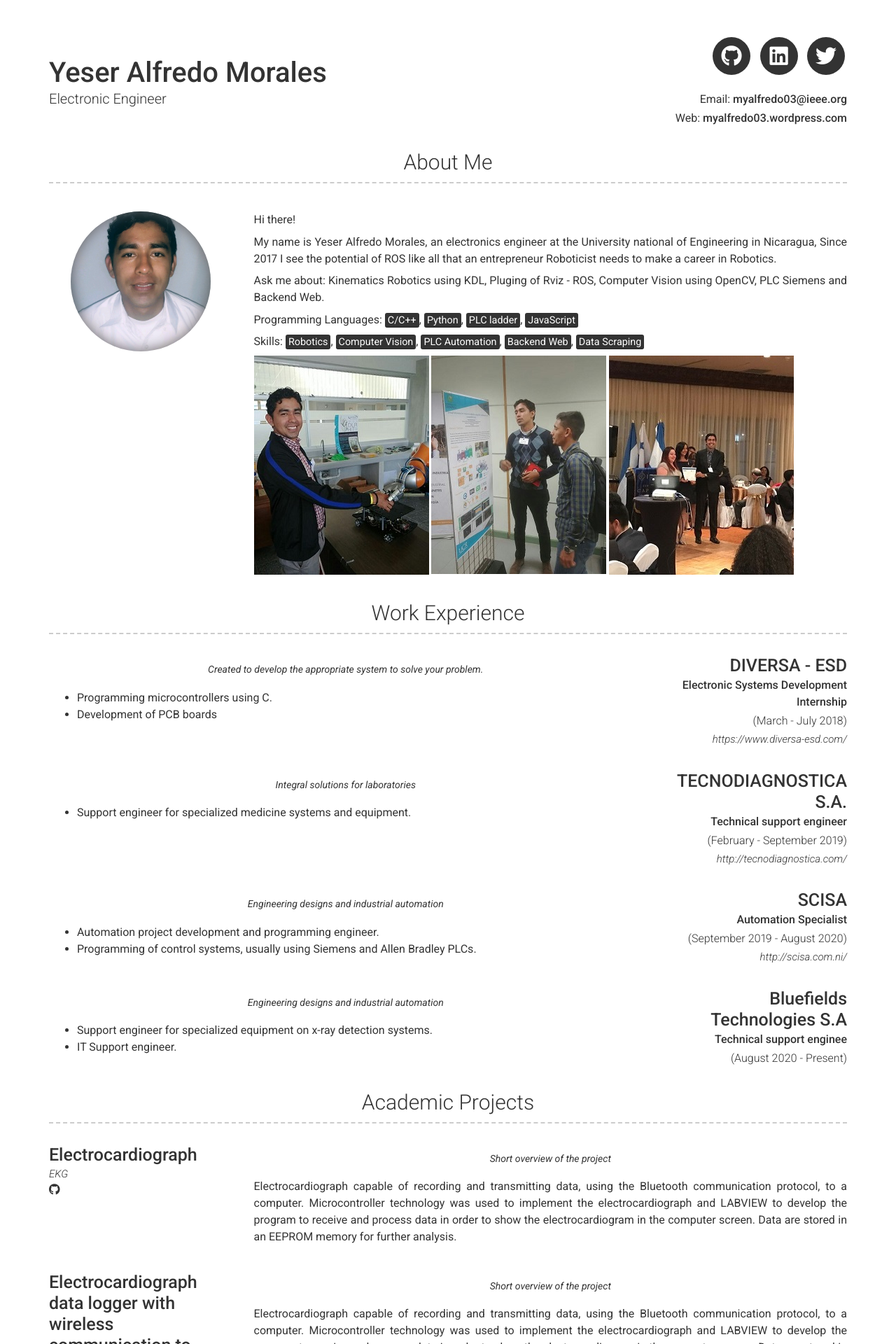
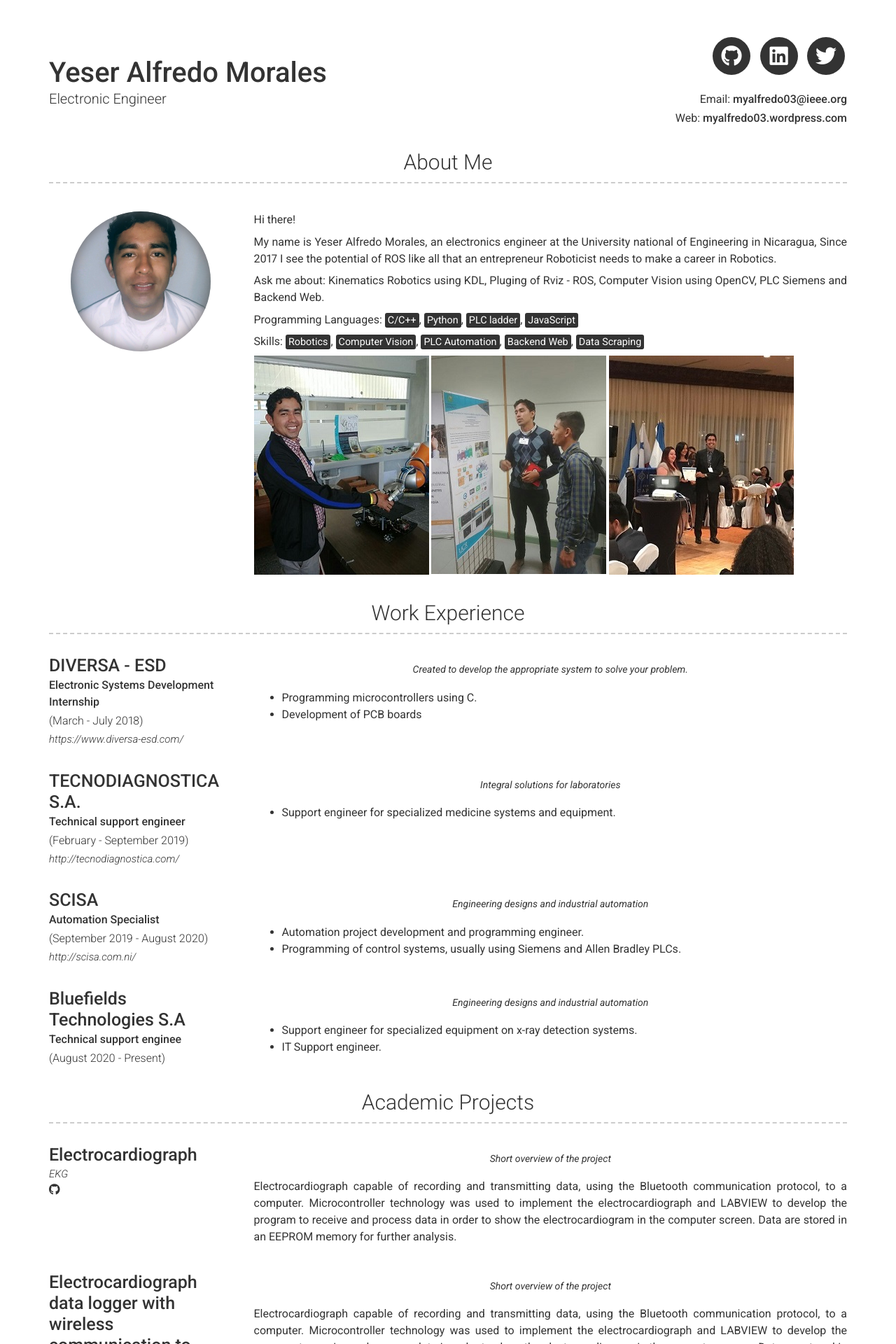
Before and after one commit to myalfred03/myalfred03.github.io, a Jekyll site: the page built from index.md, in a window 1280 px wide. Shown: the top 1920 px of the page at 70% size. Built offline with Jekyll 4.4.1, drawn with Linux system fonts in a browser that asks for light colours; nearby versions of some CDN libraries.

Commit message:
Update _config.yml

```diff
--- a/_config.yml
+++ b/_config.yml
@@ -58,7 +58,7 @@ content:
   - title: Work Experience
     layout: list
     content:
-      - layout: right
+      - layout: left
         title: DIVERSA - ESD
         sub_title: Electronic Systems Development Internship
         caption: (March - July 2018)
@@ -68,7 +68,7 @@ content:
         description: | # this will include new lines to allow paragraphs
           - Programming microcontrollers using C.
           - Development of PCB boards
-      - layout: right
+      - layout: left
         title: TECNODIAGNOSTICA S.A.
         sub_title: Technical support engineer
         caption: (February - September 2019)
@@ -77,7 +77,7 @@ content:
           Integral solutions for laboratories
         description: | # this will include new lines to allow paragraphs
           - Support engineer for specialized medicine systems and equipment.
-      - layout: right
+      - layout: left
         title: SCISA
         sub_title: Automation Specialist
         caption: (September 2019 - August 2020)
@@ -87,7 +87,7 @@ content:
         description: | # this will include new lines to allow paragraphs
           - Automation project development and programming engineer.
           - Programming of control systems, usually using Siemens and Allen Bradley PLCs.
-      - layout: right
+      - layout: left
         title: Bluefields Technologies S.A
         sub_title: Technical support enginee
         caption: (August 2020 - Present)
```
